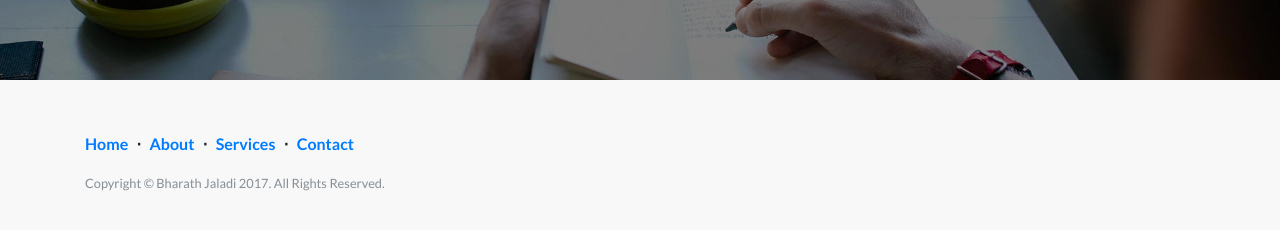
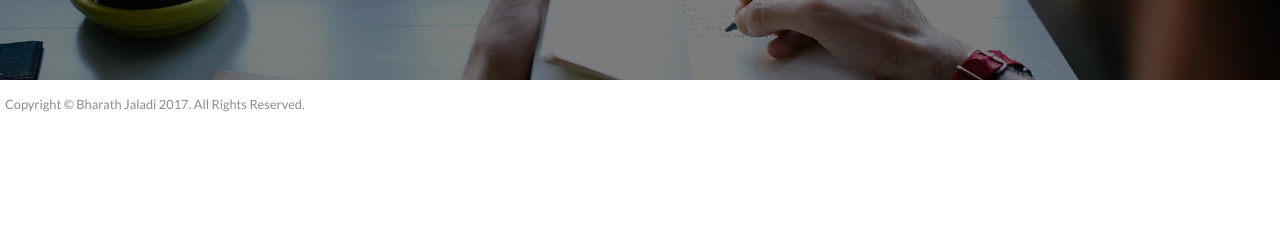
Before and after one commit to bharathjaladi/bharathjaladi.github.io, a website: page index.html in a window 1280 px wide. Shown: the part 2141-2371 px from the top of the page. After the commit the page ends 2256 px from the top, so only its background shows below. Drawn offline with nearby package versions, Linux system fonts and the light colour scheme.

Commit message:
Minor Updates

```diff
--- a/css/landing-page.css
+++ b/css/landing-page.css
@@ -165,3 +165,7 @@ p.copyright {
   padding-top:2px;
   padding-bottom: 2px;
 }
+
+.copyright {
+  padding-left: 5px;
+}
--- a/index.html
+++ b/index.html
@@ -172,6 +172,7 @@
                   <span class="network-name">bjaladi@seas.upenn.edu</span>
                 </a>
               </li>
+            </ul>
             </div>
           </br>
             <div class="row">
@@ -205,7 +206,7 @@
     <!-- /.banner -->
 
     <!-- Footer -->
-    <footer>
+    <!--<footer>
       <div class="container">
         <ul class="list-inline">
           <li class="list-inline-item">
@@ -217,13 +218,13 @@
           </li>
           <li class="footer-menu-divider list-inline-item">&sdot;</li>
           <li class="list-inline-item">
-            <a href="#services">Services</a>
+            <a href="#education">Services</a>
           </li>
           <li class="footer-menu-divider list-inline-item">&sdot;</li>
           <li class="list-inline-item">
             <a href="#contact">Contact</a>
           </li>
-        </ul>
+        </ul>-->
         <p class="copyright text-muted small">Copyright &copy; Bharath Jaladi 2017. All Rights Reserved.</p>
       </div>
     </footer>
```
